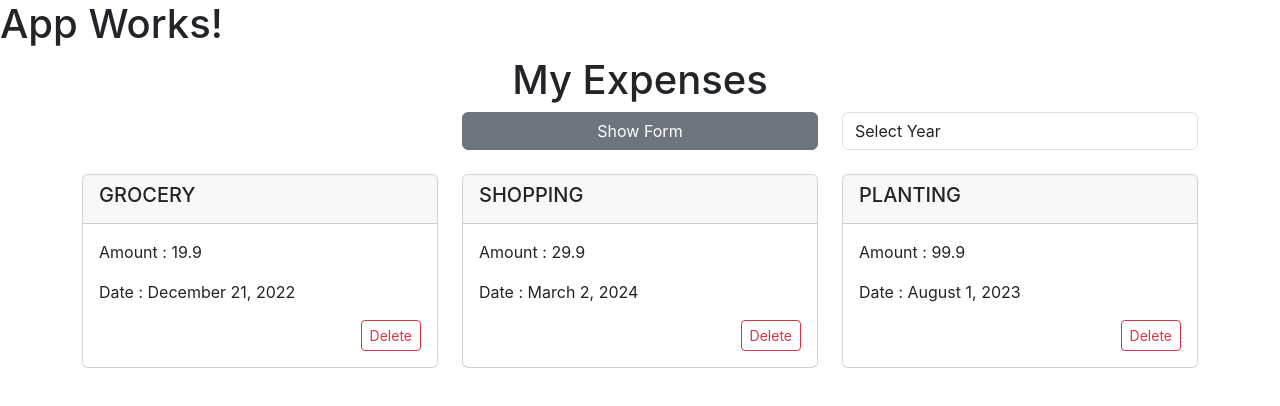
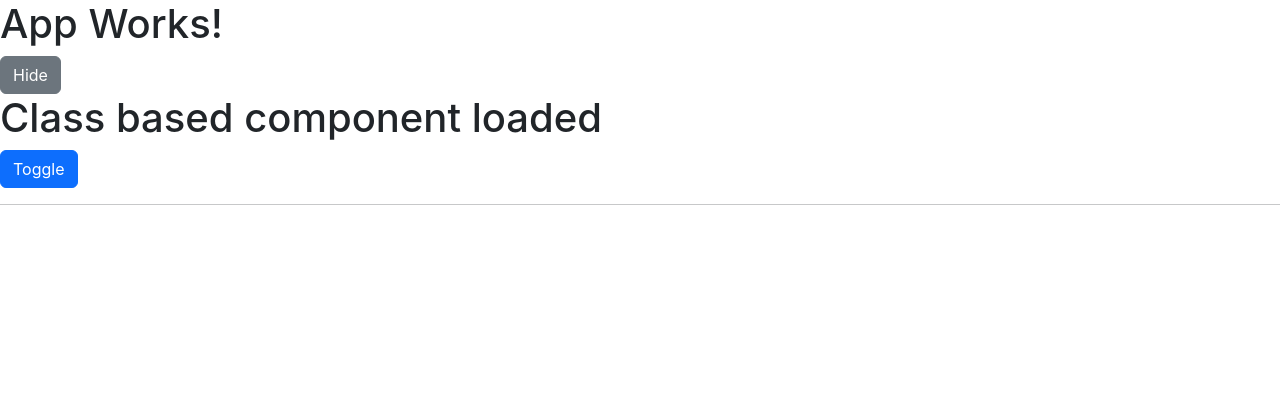
Before and after one commit to synergy2411/jun-24-react, a React (Create React App) app: page / in a window 1280 px wide. Shown: the top 406 px of the page. Built offline with nearby package versions, Linux system fonts and the light colour scheme.

Commit message:
class based component added

```diff
--- a/src/App.jsx
+++ b/src/App.jsx
@@ -1,10 +1,22 @@
-import Expenses from "./Components/Expenses/Expenses";
+import { useState } from "react";
+import ClassBased from "./Components/Playground/ClassBased";
 
 function App() {
+  const [show, setShow] = useState(true);
+
   return (
     <div>
       <h1>App Works!</h1>
-      <Expenses />
+      <button onClick={() => setShow(!show)} className="btn btn-secondary">
+        {show ? "Hide" : "Show"}
+      </button>
+      {/* <Expenses /> */}
+      {/* {show && <ClassBased />} */}
+
+      <ClassBased value="Component A" />
+
+      {/* <hr />
+      <ClassBased value="Component B" /> */}
     </div>
   );
 }
--- a/src/Components/Expenses/Expenses.jsx
+++ b/src/Components/Expenses/Expenses.jsx
@@ -52,6 +52,7 @@ function Expenses() {
   };
 
   let filteredExpenses = expenses;
+
   if (selYear !== "") {
     filteredExpenses = expenses.filter(
       (expense) => expense.createdAt.getFullYear() === Number(selYear)
--- /dev/null
+++ b/src/Components/Playground/ClassBased.jsx
@@ -0,0 +1,78 @@
+import { Component } from "react";
+
+class ClassBased extends Component {
+  state = {
+    toggle: false,
+    todoCollection: [],
+  };
+
+  constructor(props) {
+    super(props);
+    // this.toggleClickHandler = this.toggleClickHandler.bind(this)
+    console.log("Constructor");
+  }
+
+  componentDidMount() {
+    console.log("Component Did Mount");
+    // fetch("https://jsonplaceholder.typicode.com/todos")
+    //   .then((resp) => resp.json())
+    //   .then((todos) => this.setState({ todoCollection: todos }))
+    //   .catch(console.error);
+  }
+
+  //   shouldComponentUpdate(nextProps, nextState) {
+  //     //   const rnd = Math.round(Math.random() * 10);
+  //     //   console.log("Random Number : ", rnd);
+  //     //   console.log("Next Props", nextProps);
+  //     //   console.log("Next State : ", nextState);
+  //     //     return rnd > 4;
+  //     const isPropsMatch = this.props.show === nextProps.show;
+  //     return !isPropsMatch;
+  //     // return true;
+  //   }
+
+  componentDidUpdate() {
+    console.log("Component Did Update : ", this.props.value);
+  }
+
+  componentWillUnmount() {
+    console.log("Component Will Unmount");
+  }
+
+  toggleClickHandler = () => {
+    this.setState({
+      toggle: !this.state.toggle,
+    });
+  };
+
+  render() {
+    console.log("Render : ", this.props.value);
+    return (
+      <>
+        <h1>Class based component loaded</h1>
+
+        <button className="btn btn-primary" onClick={this.toggleClickHandler}>
+          Toggle
+        </button>
+
+        {this.state.toggle && <p>This paragraph will toggle</p>}
+        <hr />
+        <ul>
+          {this.state.todoCollection.map((todo) => (
+            <li key={todo.id}>{todo.title}</li>
+          ))}
+        </ul>
+      </>
+    );
+  }
+}
+
+export default ClassBased;
+
+// function Person(firstName, lastName) {
+//   this.firstName = firstName;
+//   this.lastName = lastName;
+//   const anotherFn = () => {
+//     console.log(this);
+//   };
+// }
```
